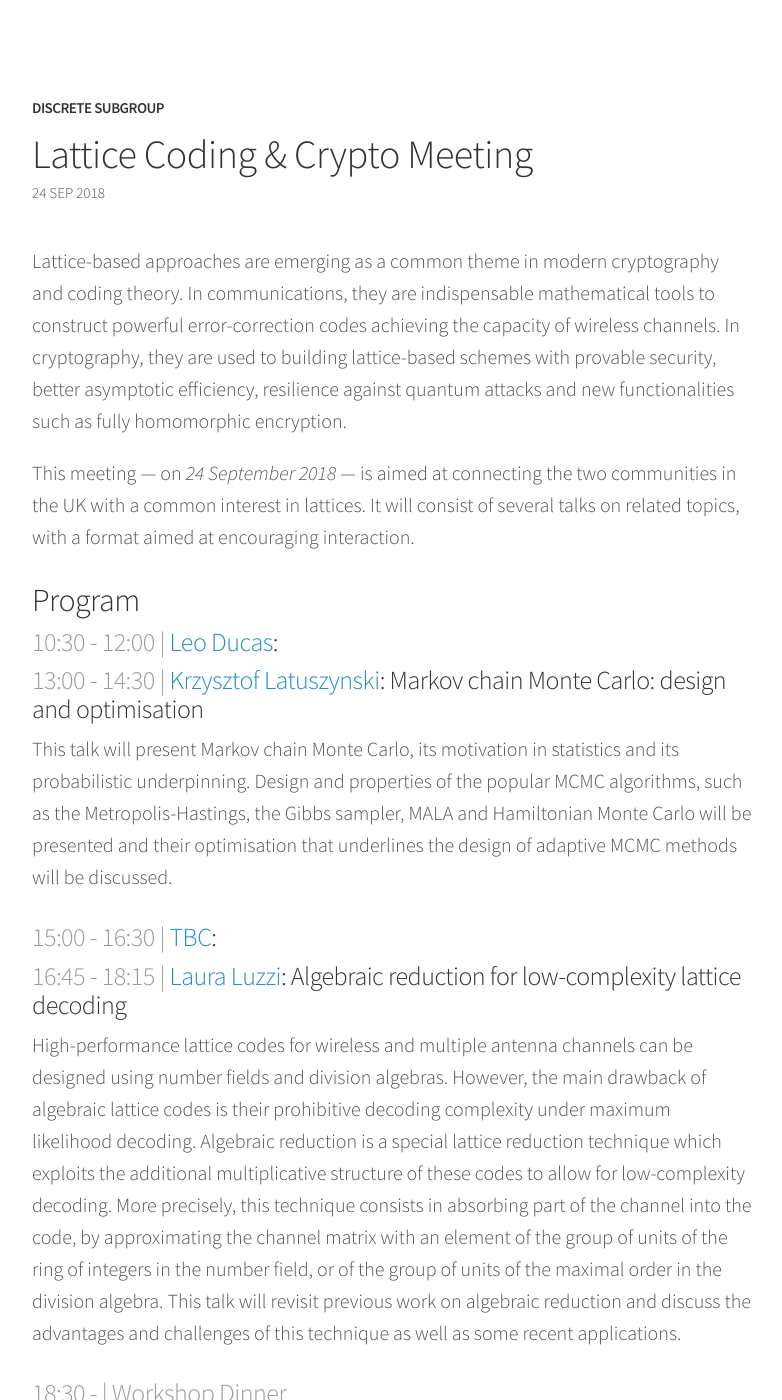
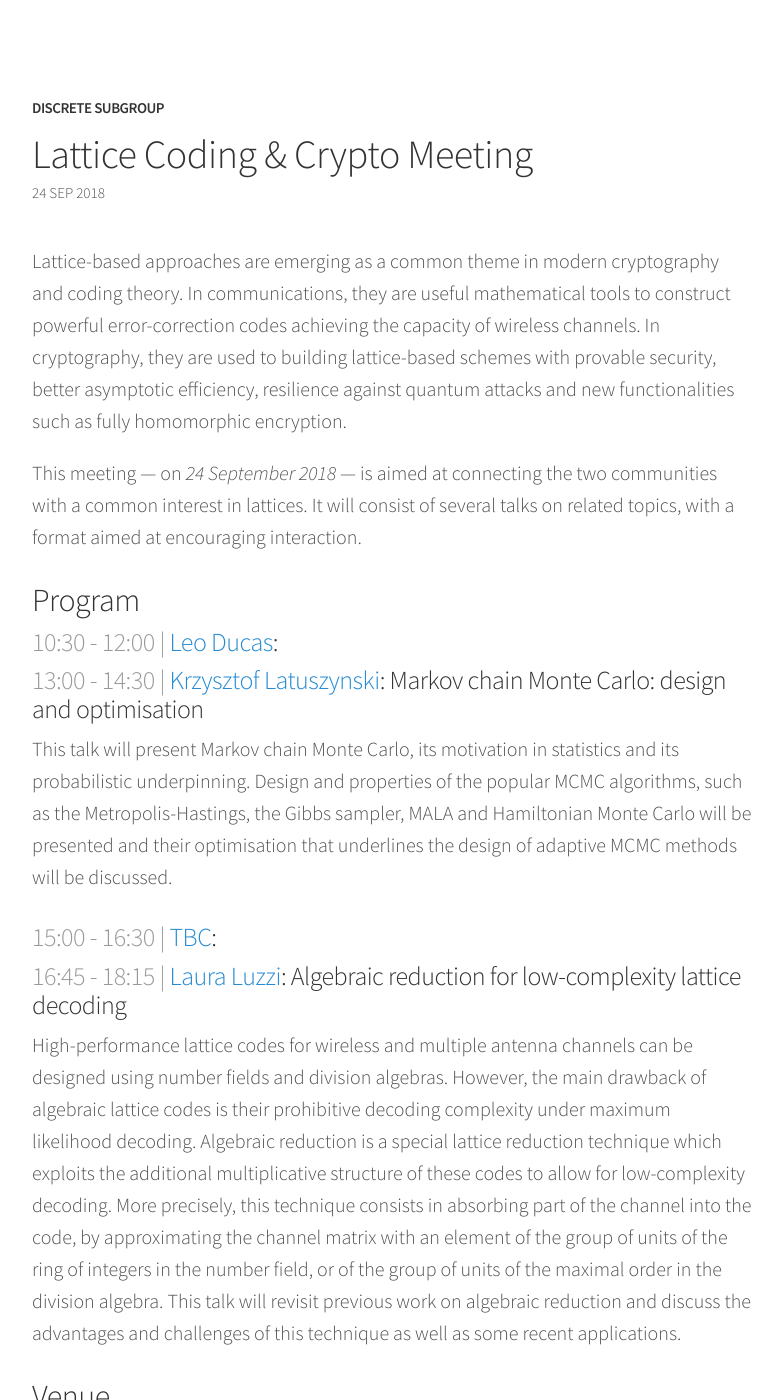
Before and after one commit to malb/discrete-subgroup, a Jekyll site: the page built from _posts/2018-09-24-lattice-meeting.md, in a window 1280 px wide and 1400 px high. Shown: the whole window, without its empty margins (248-1030 px from the left). Built offline with Jekyll 4.4.1, drawn with Linux system fonts in a browser that asks for light colours; nearby versions of some CDN libraries; some of the changed text lies outside the part shown.

Commit message:
2018/09/24 update

```diff
--- a/_posts/2018-09-24-lattice-meeting.md
+++ b/_posts/2018-09-24-lattice-meeting.md
@@ -3,9 +3,9 @@
 redirect_from: /2018/09/24/
 ---
 
-Lattice-based approaches are emerging as a common theme in modern cryptography and coding theory. In communications, they are indispensable mathematical tools to construct powerful error-correction codes achieving the capacity of wireless channels. In cryptography, they are used to building lattice-based schemes with provable security, better asymptotic efficiency, resilience against quantum attacks and new functionalities such as fully homomorphic encryption.
+Lattice-based approaches are emerging as a common theme in modern cryptography and coding theory. In communications, they are useful mathematical tools to construct powerful error-correction codes achieving the capacity of wireless channels. In cryptography, they are used to building lattice-based schemes with provable security, better asymptotic efficiency, resilience against quantum attacks and new functionalities such as fully homomorphic encryption.
 
-This meeting — on *24 September 2018* — is aimed at connecting the two communities in the UK with a common interest in lattices. It will consist of several talks on related topics, with a format aimed at encouraging interaction.
+This meeting — on *24 September 2018* — is aimed at connecting the two communities with a common interest in lattices. It will consist of several talks on related topics, with a format aimed at encouraging interaction.
 
 ## Program ##
 
@@ -20,8 +20,6 @@
 ### <span> 16:45 - 18:15 | [Laura Luzzi](http://perso-etis.ensea.fr/luzzi/)</span>: Algebraic reduction for low-complexity lattice decoding ###
 
 High-performance lattice codes for wireless and multiple antenna channels can be designed using number fields and division algebras. However, the main drawback of algebraic lattice codes is their prohibitive decoding complexity under maximum likelihood decoding. Algebraic reduction is a special lattice reduction technique which exploits the additional multiplicative structure of these codes to allow for low-complexity decoding. More precisely, this technique consists in absorbing part of the channel into the code, by approximating the channel matrix with an element of the group of units of the ring of integers in the number field, or of the group of units of the maximal order in the division algebra. This talk will revisit previous work on algebraic reduction and discuss the advantages and challenges of this technique as well as some recent applications.
-
-### <span> 18:30 - | Workshop Dinner </span> ###
 
 ## Venue ##
 
@@ -38,5 +36,4 @@
 Everyone is welcome. Two caveats:
 
 1. Speakers are told the audience is somewhat familiar with lattices.
-2. Please send us an email at <c.ling@imperial.ac.uk>, so that the size of the room fits with the
-   number of participants.
+2. Please send us an email at <conghui.li15@imperial.ac.uk>, so that the size of the room fits with the number of participants.
```
